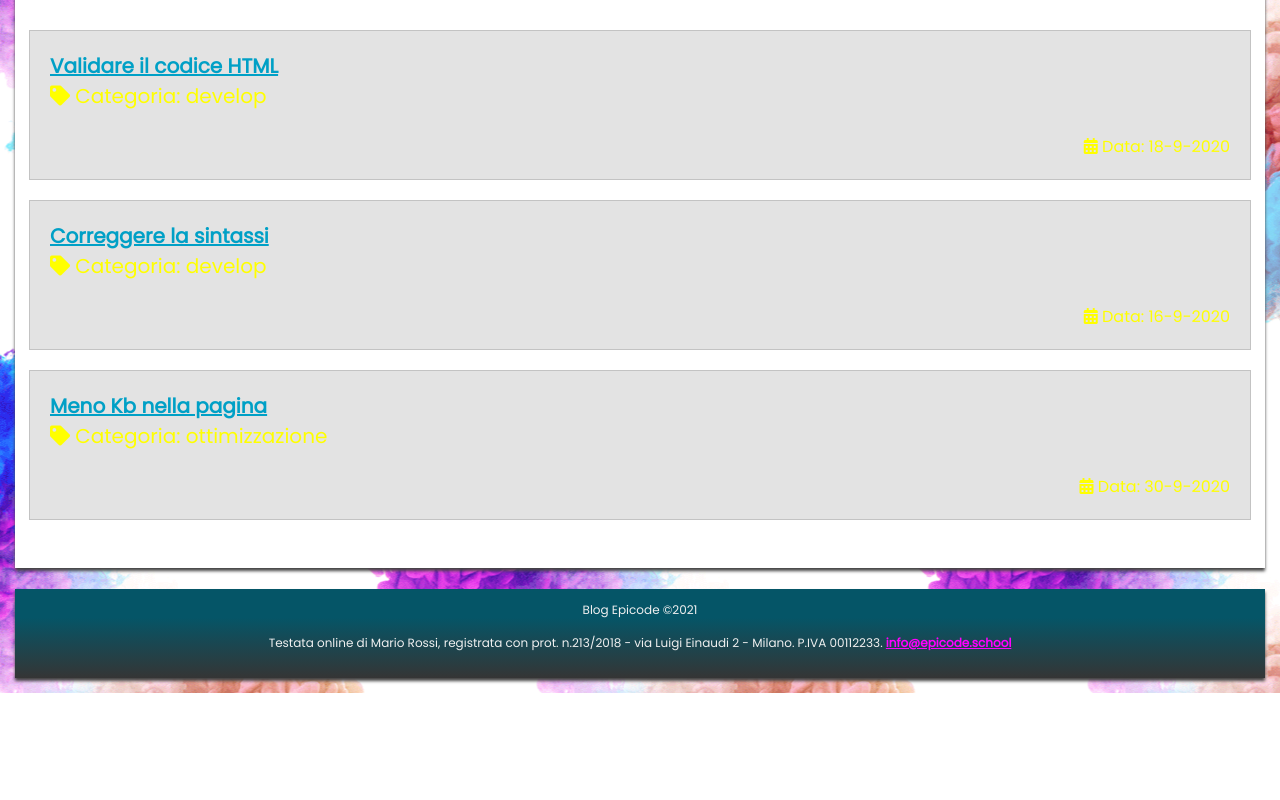
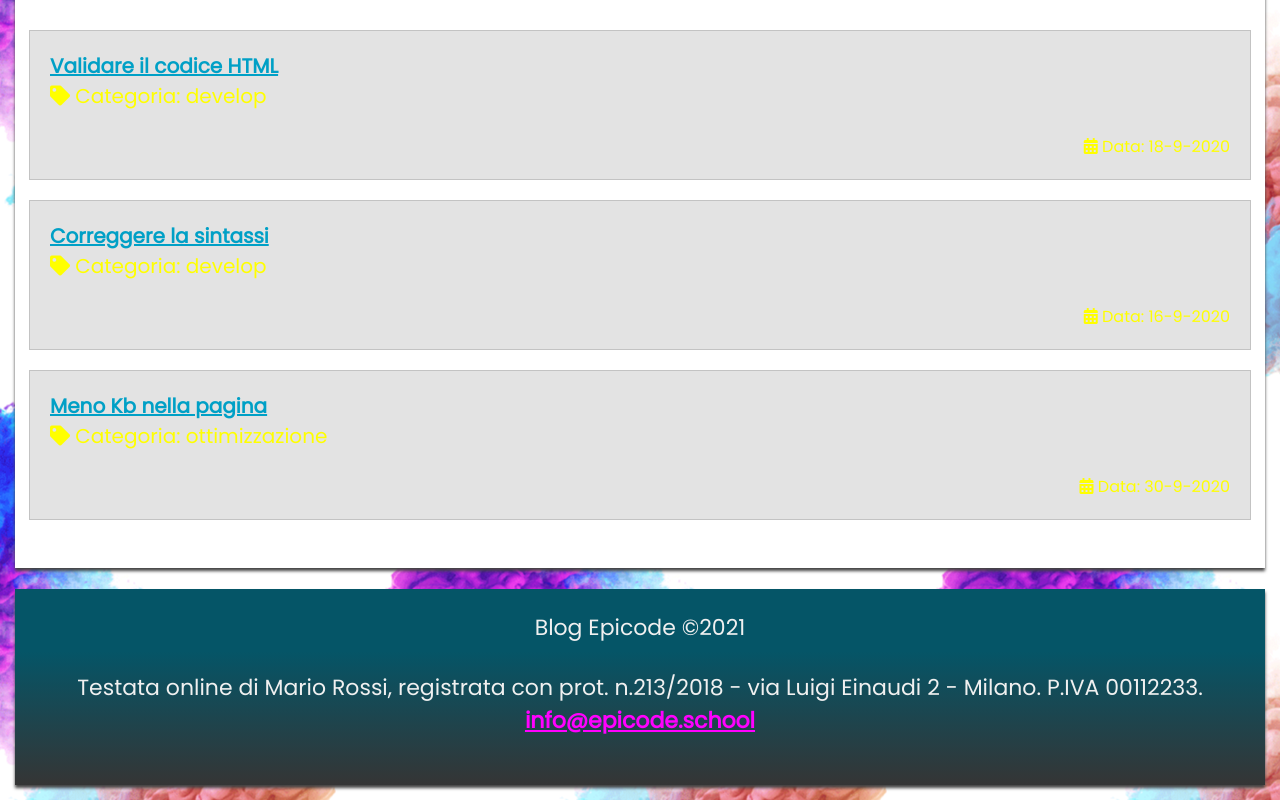
Before and after one commit to Katiacrisci/U2-W1-D1-practice, a plain HTML site: page index.html in a window 1280 px wide. Shown: the part 1870-2670 px from the top of the page. Before the commit the page ends 2563 px from the top, so only its background shows below. Drawn offline with Linux system fonts and the light colour scheme.

Commit message:
fix specificity

```diff
--- a/assets/css/style.css
+++ b/assets/css/style.css
@@ -41,7 +41,7 @@
     font-size: 4rem;
   }
 
-  footer {
+  body footer {
     font-size: 2.2rem;
   }
 }
```
